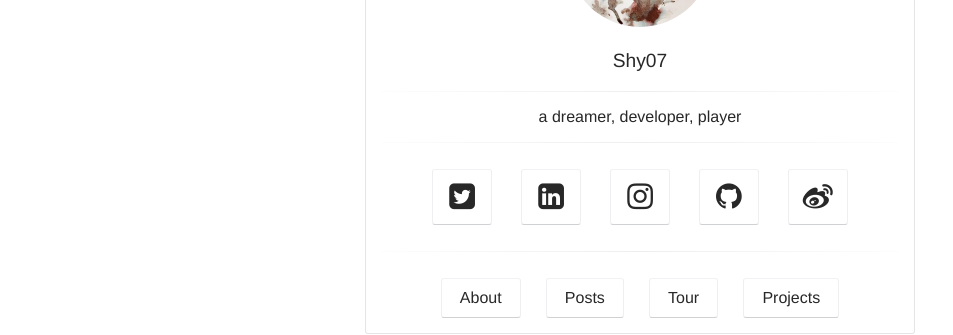
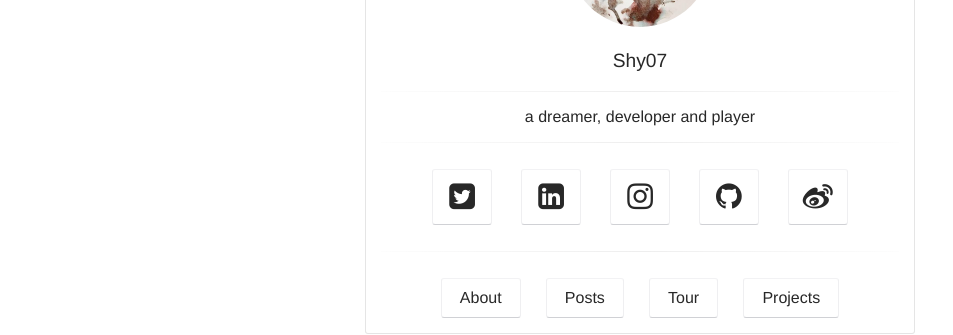
Before and after one commit to Shy07/shy07.github.com, a Jekyll site: the page built from index.html, in a window 1280 px wide. Shown: the part 351-686 px from the top of the page, without its empty margins (0-953 px from the left). Built offline with Jekyll 4.4.1, drawn with Linux system fonts in a browser that asks for light colours.

Commit message:
Update _config.yml

```diff
--- a/_config.yml
+++ b/_config.yml
@@ -1,6 +1,6 @@
 # Site
 title:              爱者微语
-bio:                'a dreamer, developer, player'
+bio:                'a dreamer, developer and player'
 description:        "Lynch's Blog"
 reading_time:       true
 words_per_minute:   400
```
